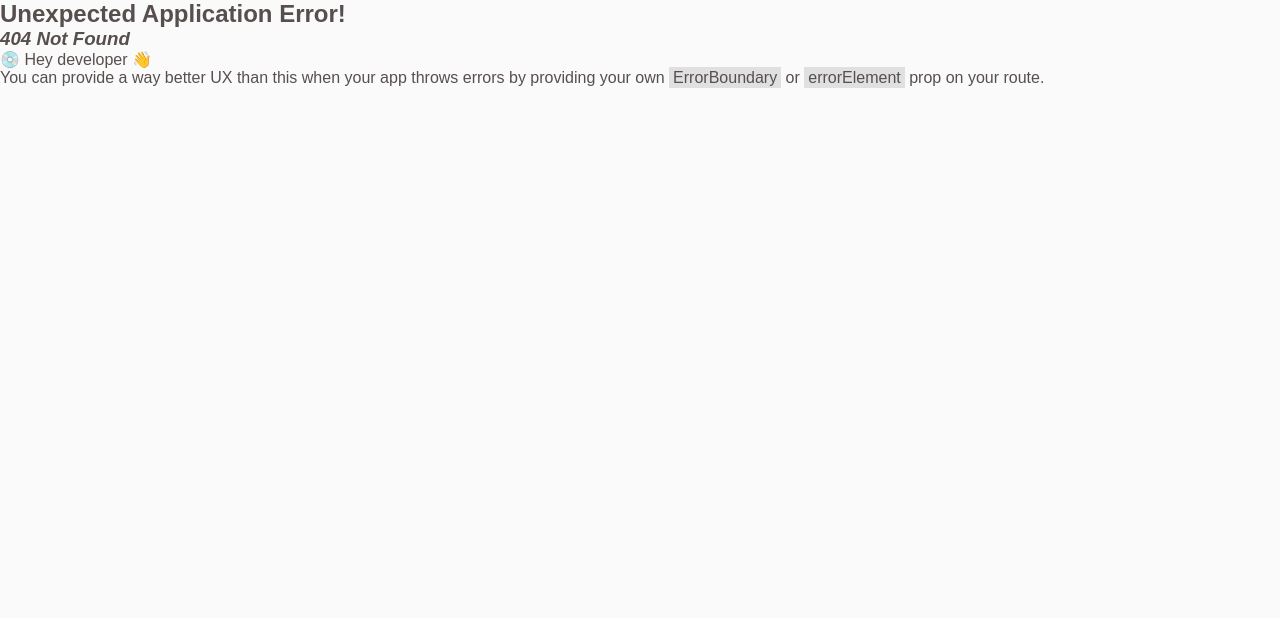
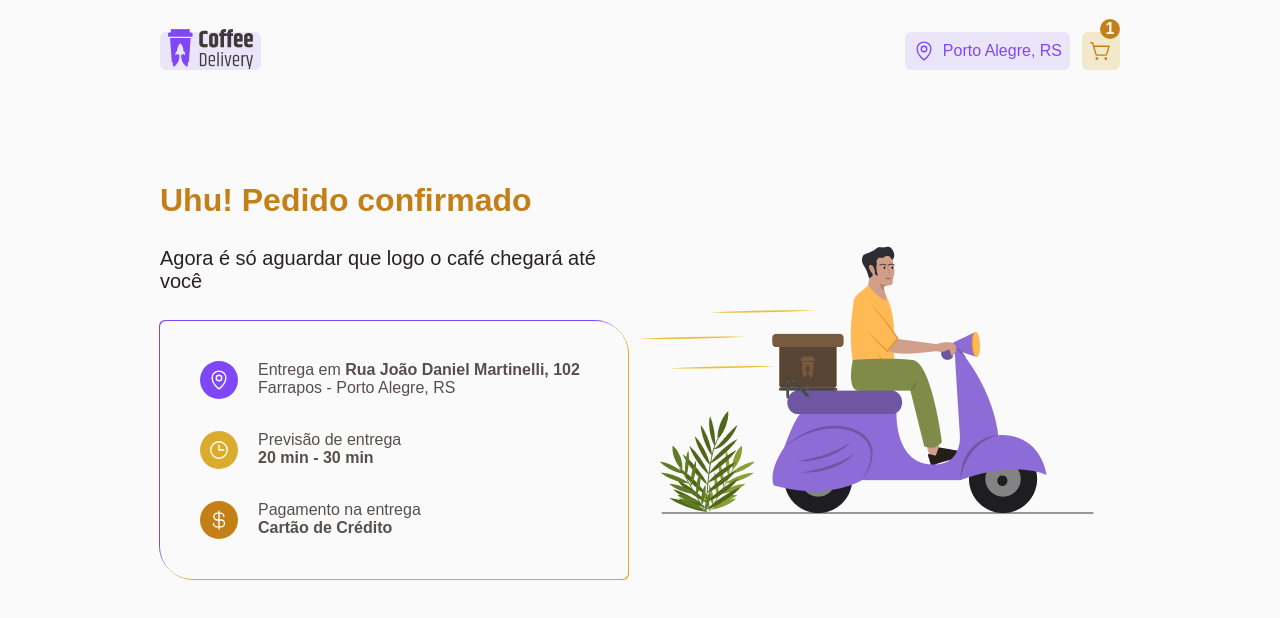
Before and after one commit to RelancioBorgesDev/Coffee-Delivery, a React (Vite) app: page /success in a window 1280 px wide. Before the commit this address had no page. Shown: the top 618 px of the page. Built offline with nearby package versions, Linux system fonts and the light colour scheme.

Commit message:
feat: finalizado pagina success

```diff
--- /dev/null
+++ b/src/pages/SuccessPage/SuccessPage.style.ts
@@ -0,0 +1,41 @@
+import styled from "styled-components";
+
+export const SuccessPageContainer = styled.main`
+  width: 100%;
+  padding: 5rem 10rem;
+
+  display: flex;
+  align-items: center;
+  justify-content: space-around;
+
+  section {
+    display: flex;
+    flex-direction: column;
+    gap: 1.75rem;
+  }
+`;
+
+export const ContainerDetails = styled.div`
+  border-top-right-radius: 2rem;
+  border-top-left-radius: 0.375rem;
+  border-bottom-left-radius: 2rem;
+  border-bottom-right-radius: 0.375rem;
+  box-shadow: 1px 1px 0 ${({ theme }) => theme.colors.yellow},
+    -1px -1px 0 ${({ theme }) => theme.colors.purple};
+
+  padding: 2.5rem;
+  display: flex;
+  flex-direction: column;
+  gap: 2rem;
+`;
+
+export const Details = styled.div`
+  display: flex;
+  gap: 1.25rem;
+
+  .data {
+    font-weight: bold;
+  }
+`;
+
+export const Description = styled.div``;
--- /dev/null
+++ b/src/pages/SuccessPage/SuccessPage.tsx
@@ -0,0 +1,70 @@
+import SubTitle from "../../components/SubTitle/SubTitle";
+import Title from "../../components/Title/Title";
+import illustration from "../../assets/Illustration.png";
+import { Clock, CurrencyDollar, MapPin } from "phosphor-react";
+import Icon from "../../components/Icon/Icon";
+import {
+  ContainerDetails,
+  Description,
+  Details,
+  SuccessPageContainer,
+} from "./SuccessPage.style";
+
+export default function SuccessPage() {
+  return (
+    <SuccessPageContainer>
+      <section>
+        <Title color="yellow-dark" size="LL" text="Uhu! Pedido confirmado" />
+        <SubTitle
+          color="base-title"
+          size="L"
+          text="Agora é só aguardar que logo o café chegará até você"
+        />
+        <ContainerDetails>
+          <Details>
+            <Icon
+              bg-color="purple"
+              icon={MapPin}
+              icon-color="white"
+              isRounded={true}
+            />
+            <Description>
+              <p>
+                Entrega em{" "}
+                <span className="data"> Rua João Daniel Martinelli, 102</span>
+              </p>
+              <p>Farrapos - Porto Alegre, RS</p>
+            </Description>
+          </Details>
+          <Details>
+            <Icon
+              bg-color="yellow"
+              icon={Clock}
+              icon-color="white"
+              isRounded={true}
+            />
+            <Description>
+              <p>Previsão de entrega</p>
+              <p className="data">20 min - 30 min </p>
+            </Description>
+          </Details>
+          <Details>
+            <Icon
+              bg-color="yellow-dark"
+              icon={CurrencyDollar}
+              icon-color="white"
+              isRounded={true}
+            />
+            <Description>
+              <p>Pagamento na entrega</p>
+              <p className="data">Cartão de Crédito</p>
+            </Description>
+          </Details>
+        </ContainerDetails>
+      </section>
+      <section>
+        <img src={illustration} alt="" />
+      </section>
+    </SuccessPageContainer>
+  );
+}
--- a/src/routes.tsx
+++ b/src/routes.tsx
@@ -3,6 +3,7 @@ import { createBrowserRouter } from "react-router-dom";
 import { AppLayout } from "./_layouts/app-layout";
 import Home from "./pages/Home/Home";
 import CheckoutPage from "./pages/CheckoutPage/CheckoutPage";
+import SuccessPage from "./pages/SuccessPage/SuccessPage";
 
 export const router = createBrowserRouter([
   {
@@ -17,6 +18,10 @@ export const router = createBrowserRouter([
         path: "/checkout",
         element: <CheckoutPage />,
       },
+      {
+        path: "/success",
+        element: <SuccessPage />,
+      },
     ],
   },
 ]);
```
Also changed, not shown: src/assets/Illustration.png (added).
